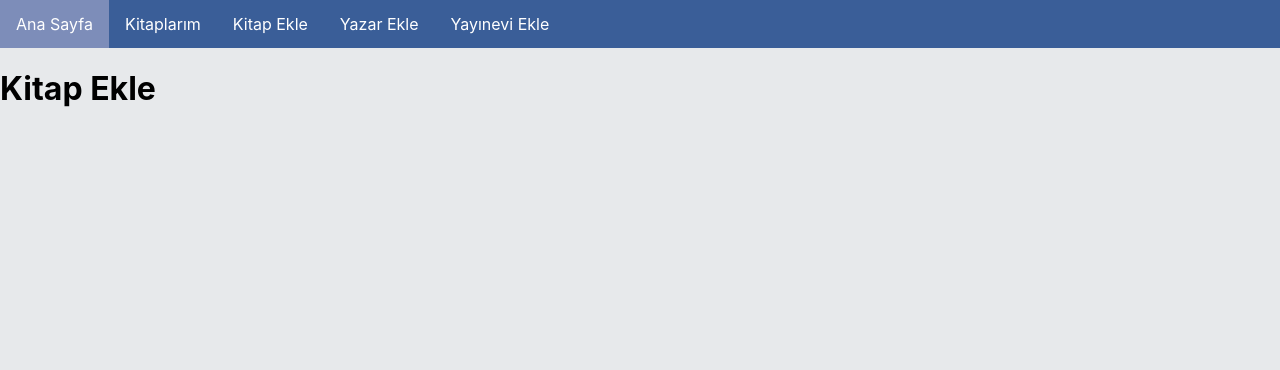
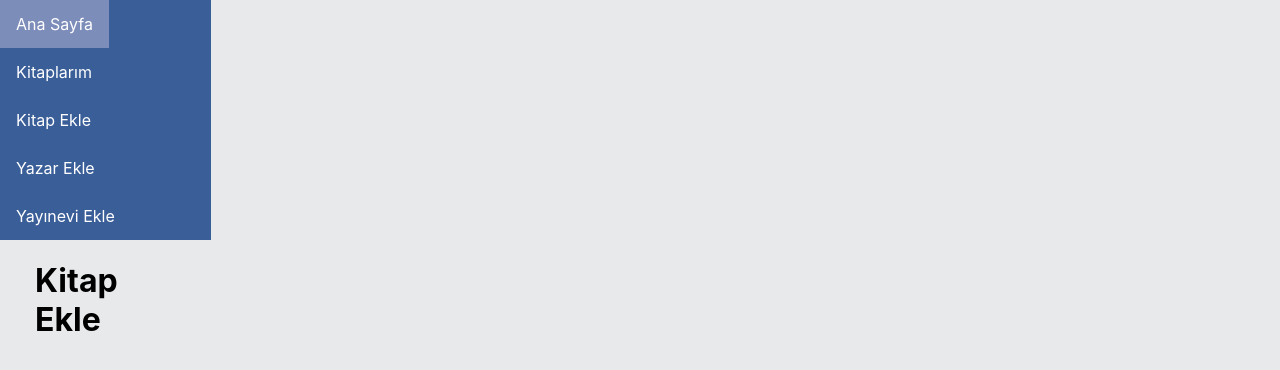
Before and after one commit to mmervanakbulut/kitaplik-app, a React (Create React App) app: page /addBook in a window 1280 px wide. Shown: the top 370 px of the page. Built offline with nearby package versions, Linux system fonts and the light colour scheme.

Commit message:
container creation test

```diff
--- a/src/App.css
+++ b/src/App.css
@@ -1,3 +1,8 @@
 .app {
   text-align: left;
+  display: grid;
+  grid-template-columns: 2fr 8fr 2fr;
 }
+.navbar{
+  grid-column: 2/3;
+}
--- a/src/App.js
+++ b/src/App.js
@@ -1,5 +1,4 @@
 import "./App.css";
-import Navbar from "./components/Navbar.js";
 import Default from "./Default.js";
 import { createBrowserRouter, RouterProvider } from "react-router-dom";
 import Books from "./components/Books.js";
@@ -32,8 +31,9 @@ function App() {
   ]);
   return (
     <div className="app">
-      <Navbar />
-      <RouterProvider router={router} />
+      <div className="navbar">
+        <RouterProvider router={router} />
+      </div>
     </div>
   );
 }
--- a/src/index.css
+++ b/src/index.css
@@ -1,6 +1,7 @@
 body {
   display: grid;
-  gap: 10px;
+  grid-gap: 0.5em;
+  grid-template-columns: 2fr 8fr 2fr;
   background-color: #e7e9eb;
   margin: 0;
   font-family: -apple-system, BlinkMacSystemFont, 'Segoe UI', 'Roboto', 'Oxygen',
@@ -11,6 +12,9 @@ body {
 }
 
 code {
-  font-family: source-code-pro, Menlo, Monaco, Consolas, 'Courier New',
-    monospace;
+  font-family: source-code-pro, Menlo, Monaco, Consolas, 'Courier New', monospace;
 }
+
+.container {
+  grid-column: 2/3;
+}
--- a/src/index.js
+++ b/src/index.js
@@ -3,10 +3,14 @@ import ReactDOM from "react-dom/client";
 import "./index.css";
 import App from "./App.js";
 import reportWebVitals from "./reportWebVitals";
+import Navbar from "./components/Navbar.js";
 
 const root = ReactDOM.createRoot(document.getElementById("root"));
 root.render(
   <React.StrictMode>
+    <div className="container">
+      <Navbar />
+    </div>
     <App />
   </React.StrictMode>
 );
```
